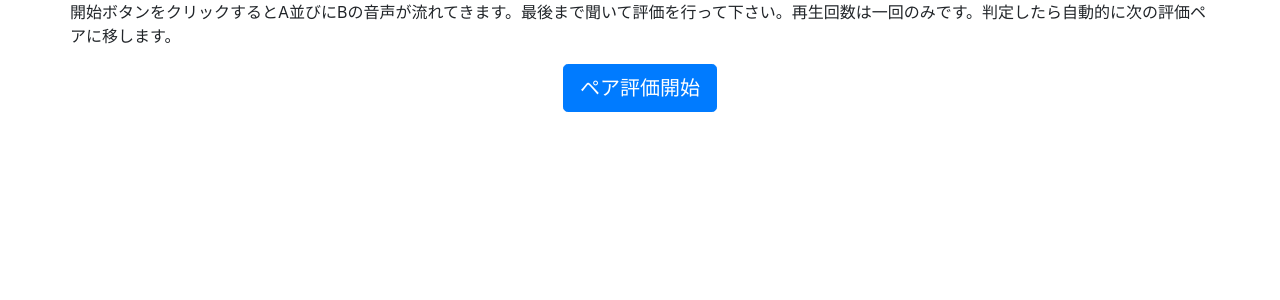
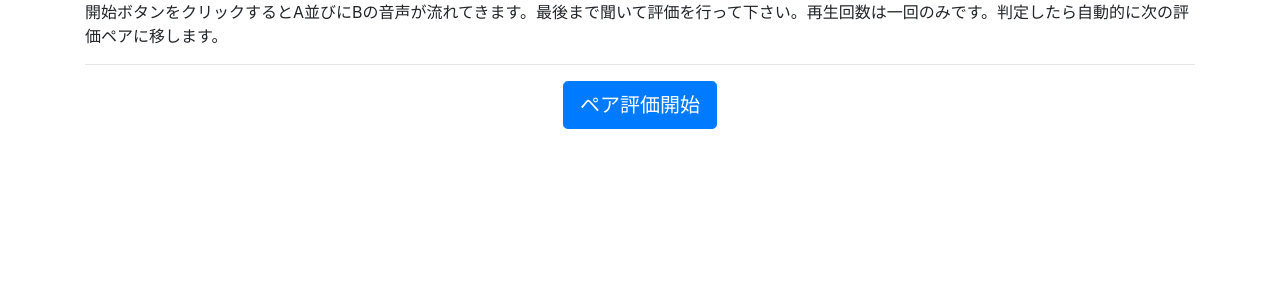
Before and after one commit to borh/jsrs, a Django app: template jsrs/templates/ratings/ratings.html in a window 1280 px wide. Shown: the part 56-356 px from the top of the page. Run offline with Django 3.2, Linux system fonts and the light colour scheme; a user stored in the database is signed in; tables that the repository leaves empty hold one stand-in row (values such as "Sample post"); the template is opened without the code that fills it: values that come from a table or form of the project are taken from there, most other values are stand-ins (such as "Sample title", 1, 10 or a date in 2020); parts of the project's set-up code (start-up, migrations or seed data) failed here and were passed over; some libraries are stand-ins or nearby versions.

Commit message:
improved ratings instructions

```diff
--- a/jsrs/templates/ratings/ratings.html
+++ b/jsrs/templates/ratings/ratings.html
@@ -8,10 +8,13 @@
   <audio id="b" src="{{ MEDIA_URL }}{{ sound_file_b }}" preload="auto"></audio>
 
   <div class="row">
-    <p class="text-xs-center">開始ボタンをクリックするとA並びにBの音声が流れてきます。最後まで聞いて評価を行って下さい。再生回数は一回のみです。判定したら自動的に次の評価ペアに移します。</p>
+    <div class="col-md-12">
+      <p class="p-x-1">開始ボタンをクリックするとA並びにBの音声が流れてきます。最後まで聞いて評価を行って下さい。再生回数は一回のみです。判定したら自動的に次の評価ペアに移します。</p>
+      <hr class="m-y-2"/>
+    </div>
   </div>
   <div class="row">
-    <div class="content-rating text-center text-xs-center center-block">
+    <div class="content-rating text-center text-xs-center center-block col-md-12">
       <button id="play-button" type="button" class="btn btn-primary btn-lg center-block text-center">ペア評価開始</button>
 
       <div id="rating" class="hide center-block text-center">
```
